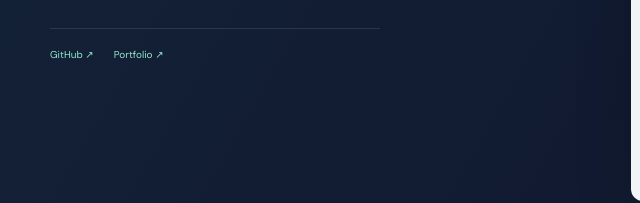
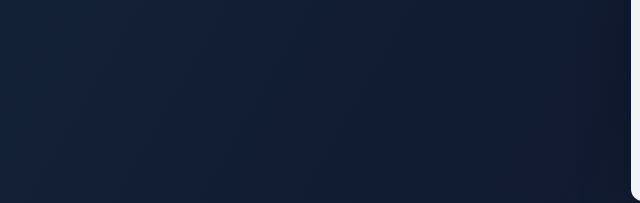
Before and after one commit to loveymishra/Tensorslow, a plain HTML site: page index.html in a window 1280 px wide. Shown: the part 6816-7019 px from the top of the page, 0-640 px from the left. Drawn offline with nearby package versions, Linux system fonts and the light colour scheme.

Commit message:
Update index.html

```diff
--- a/index.html
+++ b/index.html
@@ -226,7 +226,6 @@
         <div class="contact-copy reveal"><span class="section-kicker">08 / START A CONVERSATION</span><h2>Let’s make your next learning goal <em>happen.</em></h2><p>Tell me what you want to learn, your current level and the outcome you are working towards. I’ll get back to discuss a suitable learning plan.</p>
           <div class="contact-direct"><div class="contact-icon">✉</div><div><small>EMAIL</small><a id="emailText" href="mailto:YOUR_EMAIL@example.com">YOUR_EMAIL@example.com</a></div></div>
           <div class="contact-direct"><div class="contact-icon">◉</div><div><small>WHATSAPP</small><a id="whatsappText" href="#">Add your WhatsApp number in script.js</a></div></div>
-          <div class="contact-social"><a href="https://github.com/loveymishra" target="_blank" rel="noreferrer">GitHub ↗</a><a href="https://loveymishra.github.io/Lovey_portfolio/" target="_blank" rel="noreferrer">Portfolio ↗</a></div>
         </div>
         <form class="contact-form reveal" id="contactForm">
           <div class="form-heading"><span>YOUR LEARNING ENQUIRY</span><small>Fields marked * are required</small></div>
```
